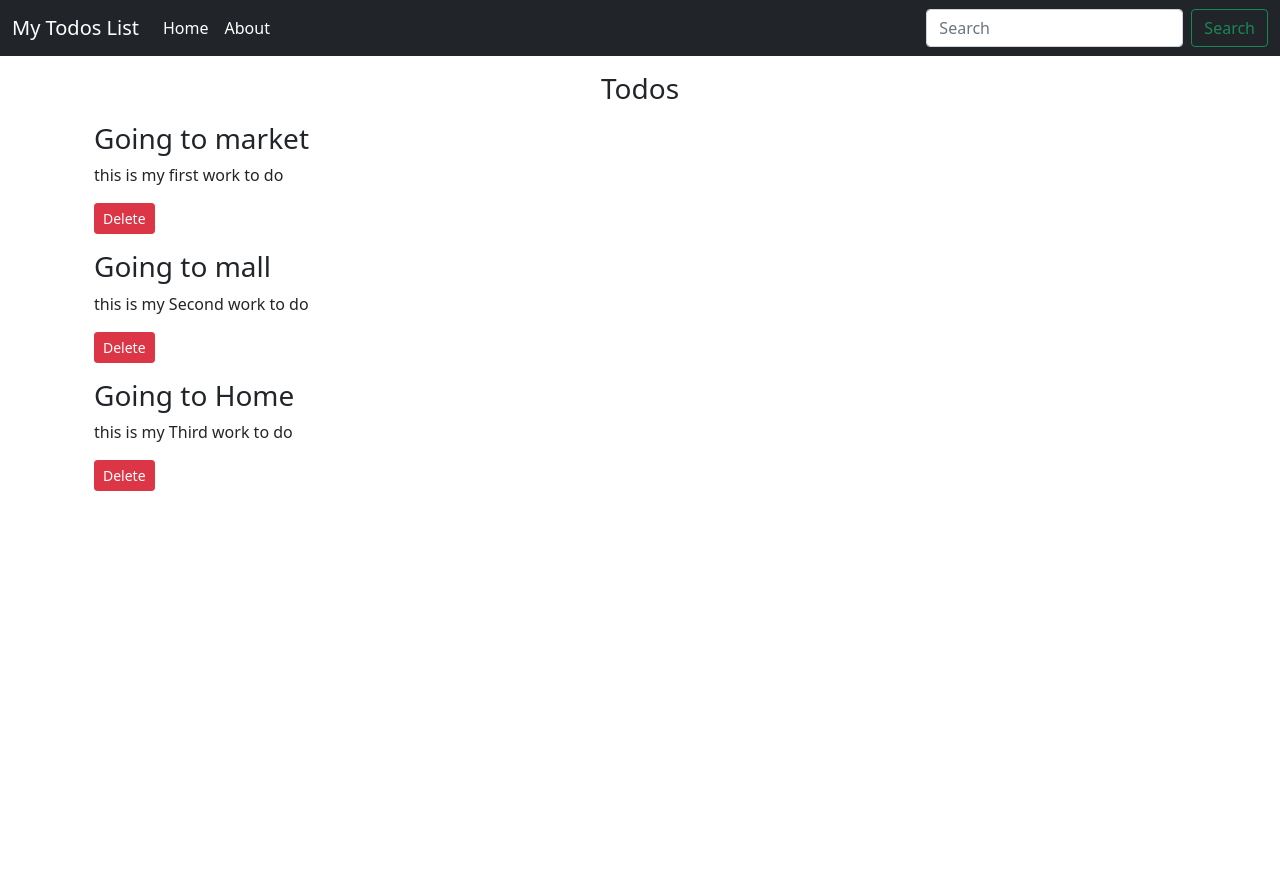
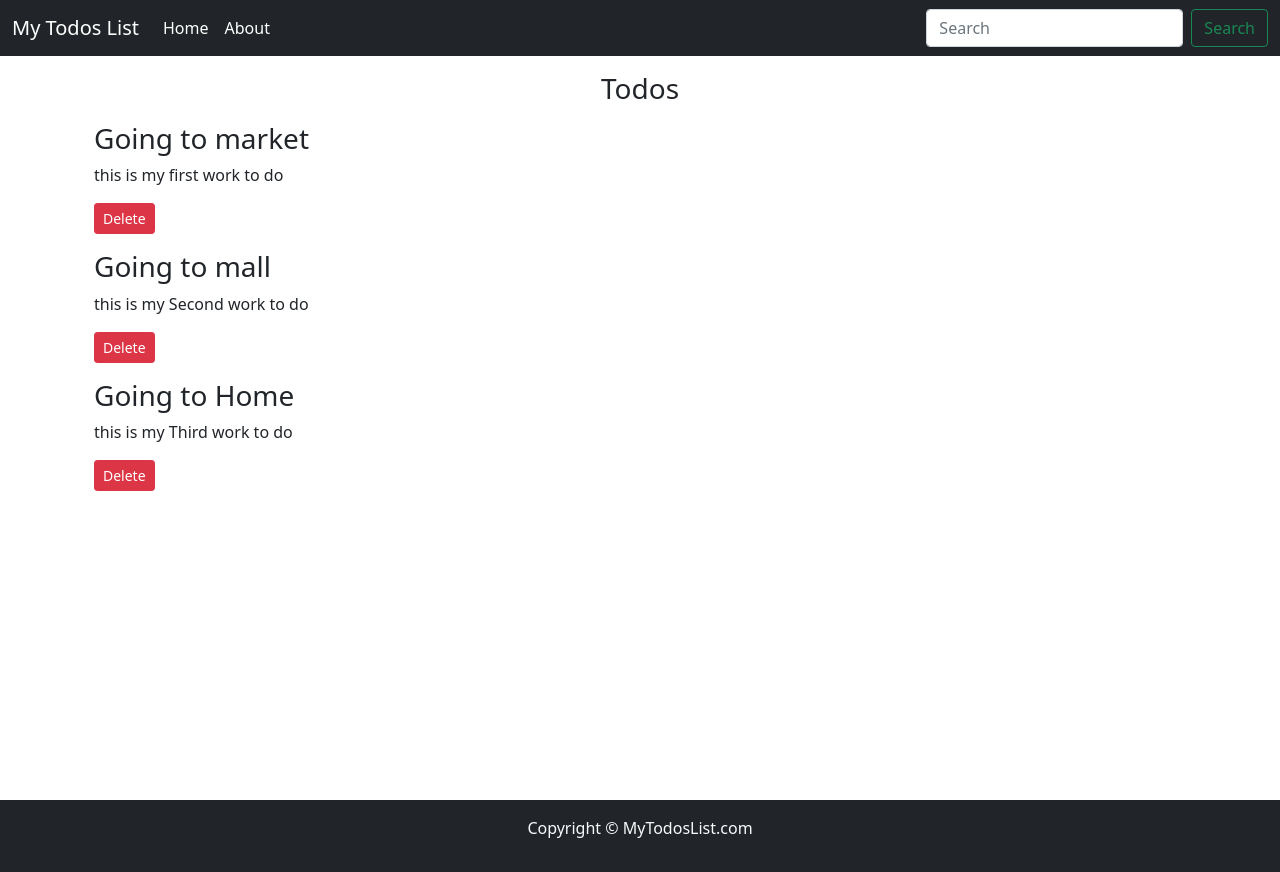
Before and after one commit to skandsisodia87/Todos-List-ReactJs, a React (Create React App) app: page / in a window 1280 px wide. Before the commit the page ends 800 px from the top, so only its background shows below. Built offline with nearby package versions, Linux system fonts and the light colour scheme.

Commit message:
Adding Footer component

```diff
--- a/src/App.js
+++ b/src/App.js
@@ -1,4 +1,5 @@
 import { useState } from "react";
+import Footer from "./component/Footer";
 import Header from "./component/Header";
 import Todos from "./component/Todos";
 
@@ -29,6 +30,7 @@
     <div>
       <Header title="My Todos List" />
       <Todos todos={todos} onDelete={onDelete}/>
+      <Footer/>
     </div>
   );
 }
--- a/src/component/Footer.js
+++ b/src/component/Footer.js
@@ -1,9 +1,15 @@
 import React from 'react'
 
 export default function Footer() {
+  let footerstyle = {
+    position: 'absolute',
+    top: '100vh',
+    width: '100%'
+  }
   return (
-    <div>
+    <footer className='bg-dark text-light py-3' style={footerstyle}>
+      <p className='text-center'>Copyright &copy; MyTodosList.com</p>
+    </footer>
 
-    </div>
   )
 }
```
